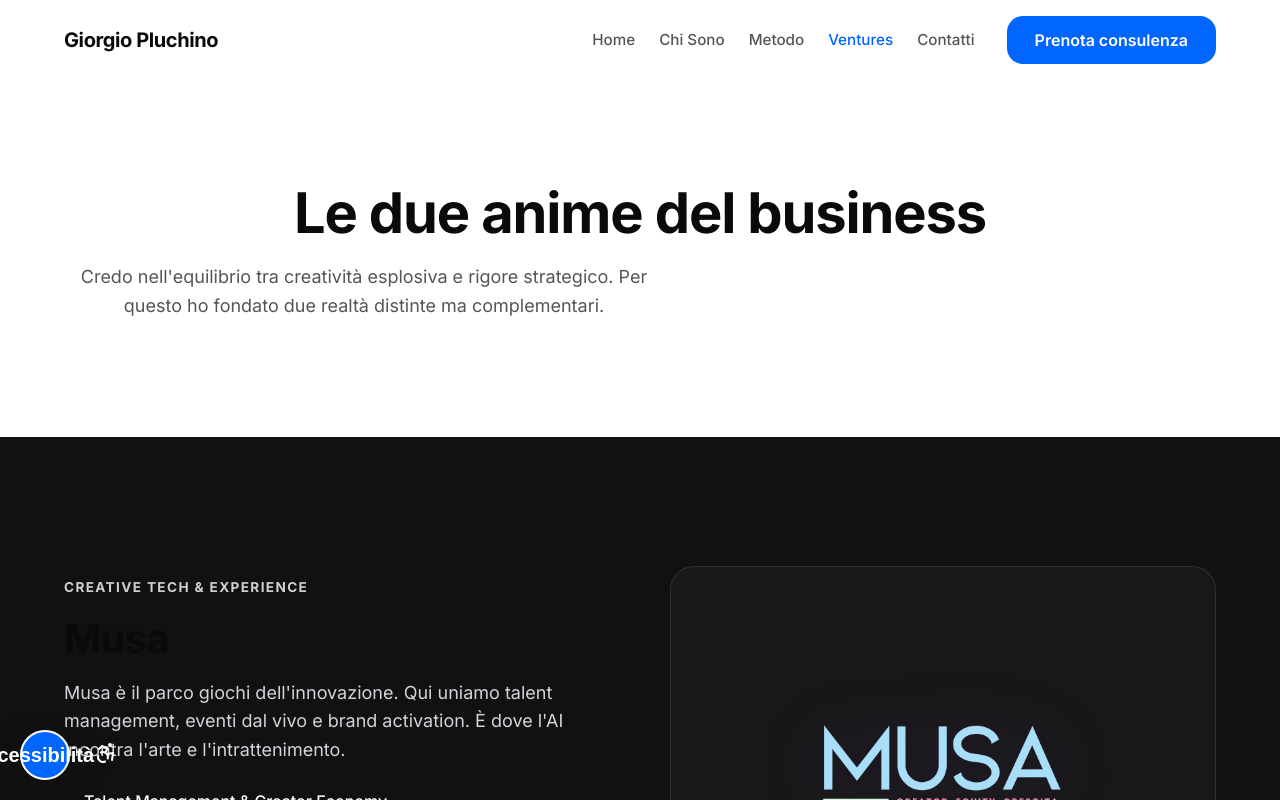
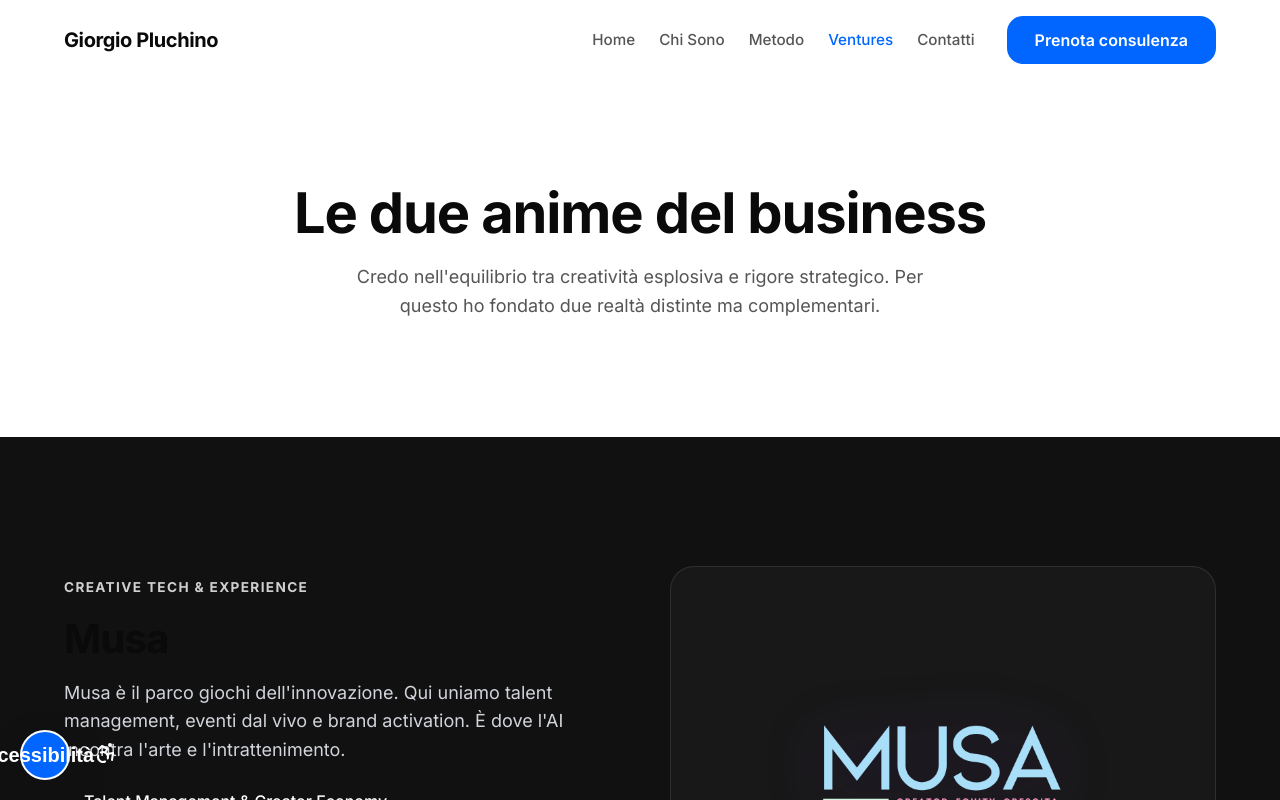
Before and after one commit to giosh-me/giorgiopluchino-website, a React (Vite) app: page /ventures in a window 1280 px wide. Shown: the top 800 px of the page. Built offline with nearby package versions, Linux system fonts and the light colour scheme.

Commit message:
fix: add global alignment utilities and fix decentered text in Ventures

```diff
--- a/src/index.css
+++ b/src/index.css
@@ -13,7 +13,8 @@
 
   --color-bg: #FFFFFF;
   --color-bg-alt: #F8F9FB;
-  --color-bg-accent: #111111; /* Dark mode accents / Footer */
+  --color-bg-accent: #111111;
+  /* Dark mode accents / Footer */
 
   --color-border: #E5E7EB;
   --color-border-light: #F3F4F6;
@@ -75,6 +76,19 @@ button {
   width: 100%;
 }
 
+.mx-auto {
+  margin-left: auto;
+  margin-right: auto;
+}
+
+.text-center {
+  text-align: center;
+}
+
+.max-w-600 {
+  max-width: 600px;
+}
+
 .section {
   padding: 100px 0;
 }
@@ -84,7 +98,12 @@ button {
 }
 
 /* Typography */
-h1, h2, h3, h4, h5, h6 {
+h1,
+h2,
+h3,
+h4,
+h5,
+h6 {
   line-height: 1.2;
   letter-spacing: -0.02em;
   font-weight: 700;
@@ -120,7 +139,8 @@ p {
   gap: 8px;
   padding: 14px 28px;
   font-weight: 600;
-  border-radius: var(--radius-lg); /* Slightly softer as requested */
+  border-radius: var(--radius-lg);
+  /* Slightly softer as requested */
   transition: all 0.2s ease;
   font-size: 1rem;
 }
```
